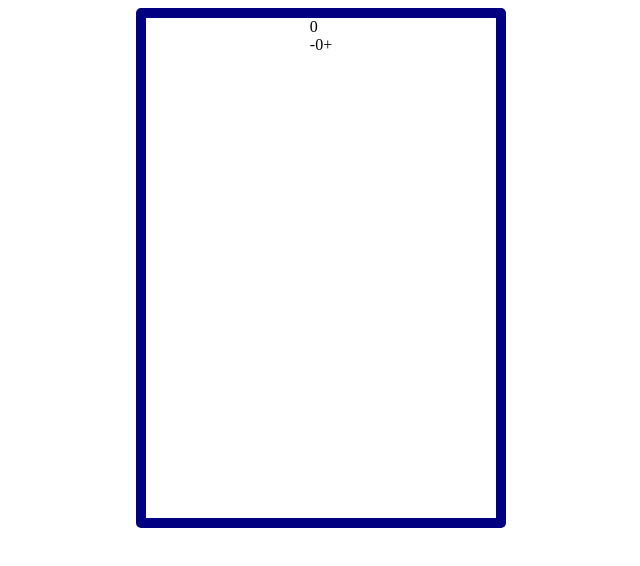
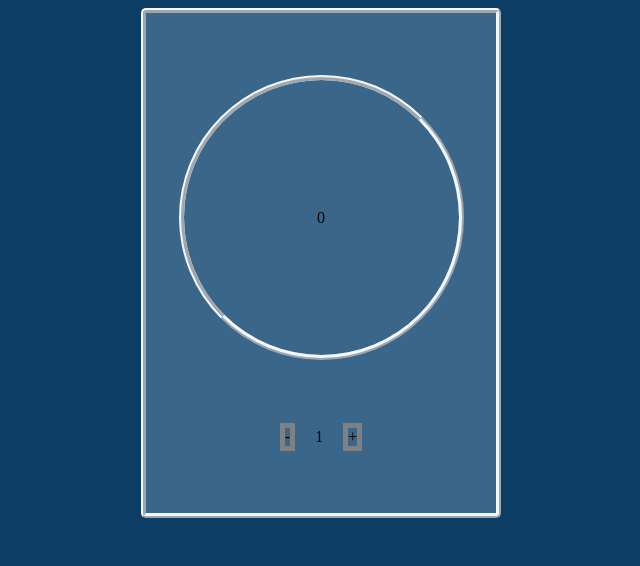
Before and after one commit to hkeith91/Counter-App, a plain HTML site: page index.html in a window 1280 px wide. Shown: the whole page, without its empty margins (319-959 px from the left). Drawn offline with Linux system fonts and the light colour scheme.

Commit message:
centered elements and adjusted borders and background colors

```diff
--- a/index.html
+++ b/index.html
@@ -10,12 +10,11 @@
   </head>
   <body>
     <div id="counter-body">
-      <div id="count-buttons-container">
         <div id="current-count"></div>
         <div id="buttons-container">
-          <div id="minus" class="button">-</div>
-          <div id="count-by"></div>
-          <div id="plus" class="button">+</div>
+          <div id="minus" class="button btn-row">-</div>
+          <div id="count-by" class="btn-row"></div>
+          <div id="plus" class="button btn-row">+</div>
         </div>
       </div>
     </div>
--- a/script.js
+++ b/script.js
@@ -1,5 +1,5 @@
 let startingCount = 0;
-let countBy = 0;
+let countBy = 1;
 
 let startingCountUI = document.querySelector("#current-count");
 let countByUI = document.querySelector("#count-by");
--- a/style.css
+++ b/style.css
@@ -2,19 +2,40 @@ body {
   display: flex;
   justify-content: center;
   align-items: center;
+  background-color: rgb(12, 61, 100);
 }
 
-#counter-body{
-    display:flex;
-    flex-direction: column;
-    align-items: center;
-    border: 10px solid navy;
-    border-radius: 5px;
-    min-width: 350px;
-    min-height: 500px;
+#counter-body {
+  display: flex;
+  flex-direction: column;
+  justify-content: space-evenly;
+  background-color: rgb(58, 102, 137);
+  align-items: center;
+  border: 5px ridge aliceblue;
+  border-radius: 5px;
+  min-width: 350px;
+  min-height: 500px;
 }
 
-#buttons-container{
-    display:flex;
+#current-count {
+  display: flex;
+  justify-content: center;
+  align-items: center;
+  width: 275px;
+  height: 275px;
+  border: 5px ridge aliceblue;
+  border-radius: 50%;
+}
 
+#buttons-container {
+  display: flex;
+  align-items: center;
 }
+
+#count-by{
+  margin: 0 20px;
+}
+
+.button{
+  border: 5px solid gray;
+}
```
